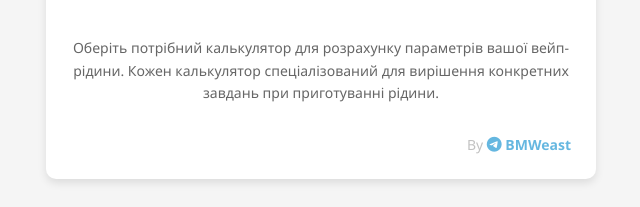
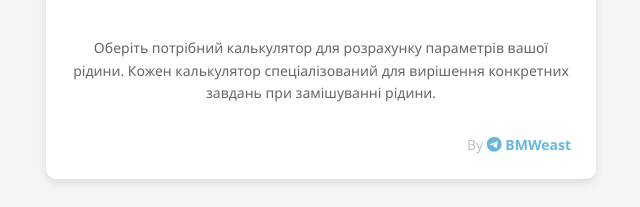
Before and after one commit to iCyberFox/Vape-Calculator-4.0, a plain HTML site: page index.html in a window 1280 px wide. Shown: the part 325-532 px from the top of the page, 319-959 px from the left. Drawn offline with Linux system fonts and the light colour scheme.

Commit message:
Add files via upload

```diff
--- a/index.html
+++ b/index.html
@@ -32,7 +32,7 @@
 </div>
 
         <div class="description">
-            <p>Оберіть потрібний калькулятор для розрахунку параметрів вашої вейп-рідини. Кожен калькулятор спеціалізований для вирішення конкретних завдань при приготуванні рідини.</p>
+            <p>Оберіть потрібний калькулятор для розрахунку параметрів вашої рідини. Кожен калькулятор спеціалізований для вирішення конкретних завдань при замішуванні рідини.</p>
         </div>
 
 <div class="copyright">
```
